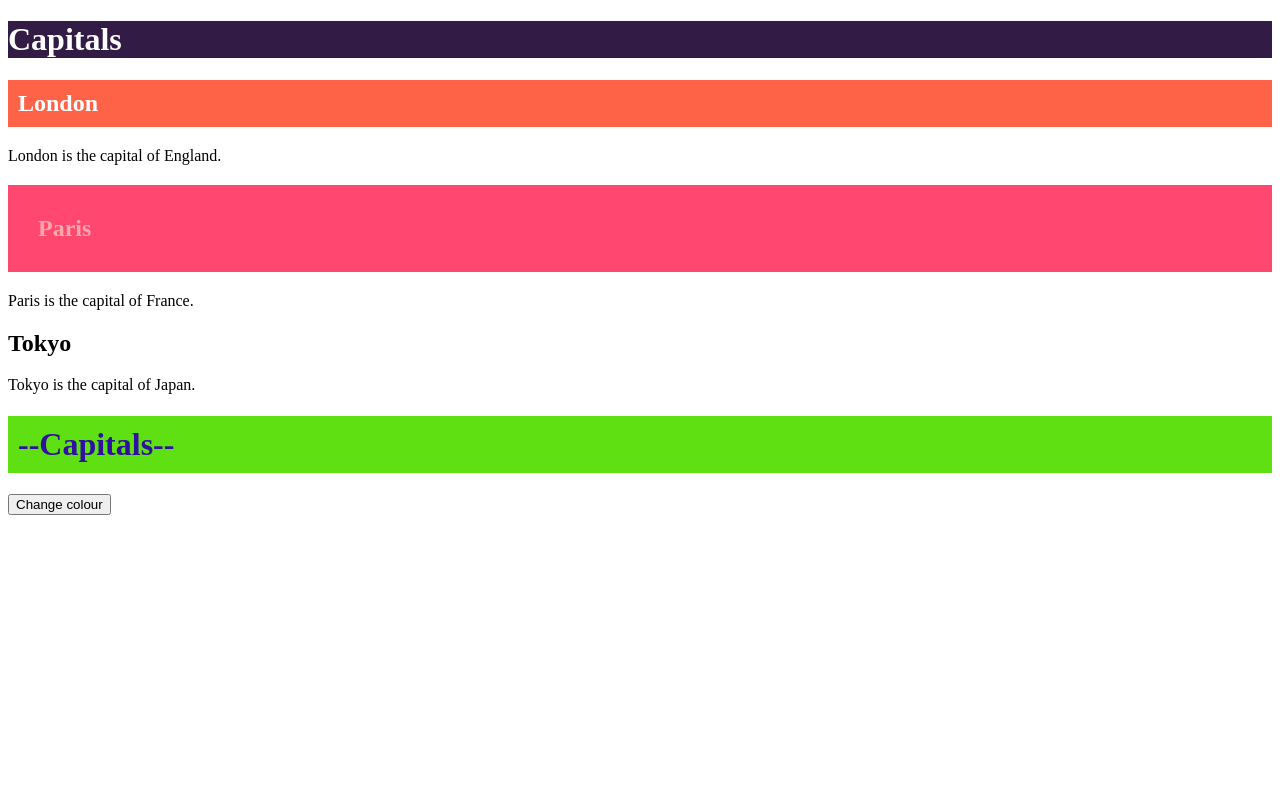
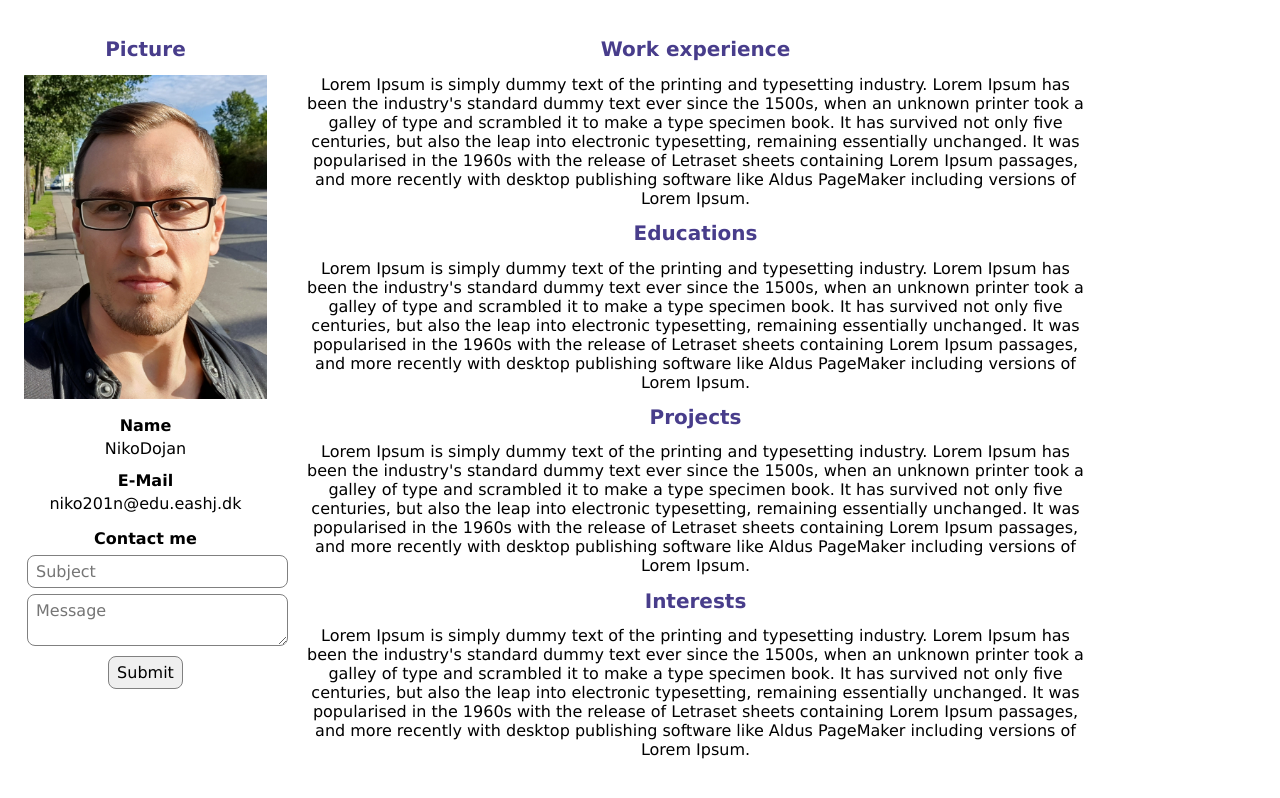
Before and after one commit to zealand-3O-2021E/html-css-bootstrap-dojo85, a plain HTML site: page index.html in a window 1280 px wide. Drawn offline with Linux system fonts and the light colour scheme.

Commit message:
first try of cv

```diff
--- a/index.html
+++ b/index.html
@@ -3,37 +3,64 @@
 <html>
 <head>
     <link rel="stylesheet" type="text/css" href="mystyle.css">
-    <script>
-        function myFunction() {
 
-             if (document.getElementById("2").getAttribute("class") =="city")
-              {
-                document.getElementById("2").className = "city1";
-              }
-              else
-              {
-                document.getElementById("2").className = "city";
-              }
-        }
-    </script>
+
 
 <title>Page Title</title>
 </head>
 <body>
-  <h1>Capitals</h1>
 
-  <h2 id="1" class="city">London</h2>
-  <p>London is the capital of England.</p>
+  <div style="max-width: 1100px; text-align: center;">
+   <div class="sidebar">
+  <h1>Picture</h1>
+  <img class="profile-img" src="/html-css-bootstrap-dojo85/images/profile.jpg">
 
-  <h2 id="2" class="city1">Paris</h2>
-  <p>Paris is the capital of France.</p>
+  <div>
+    <h2>Name</h2>
+    <p>NikoDojan</p>
+    <h2>E-Mail</h2>
+    <p>niko201n@edu.eashj.dk</p>
+  </div>
+  <div style="margin-top: 1rem;">
+    <h2>Contact me</h2>
+    <form method="post" class="contact-form">
+      <input class="text-input w-100" type="text" placeholder="Subject">
+      <br>
+      <textarea class="text-input w-100" placeholder="Message"></textarea>
+      <br>
+      <button class="text-input" type="submit">Submit</button>
+    </form>
+  </div>
+ </div>
 
-  <h2 id="3">Tokyo</h2>
-  <p>Tokyo is the capital of Japan.</p>
+  <div class="main-section">
+    <h1>Work experience</h1>
+    <p>
+      Lorem Ipsum is simply dummy text of the printing and typesetting industry. Lorem Ipsum has been the industry's standard dummy text ever since the 1500s, when an unknown printer took a galley of type and scrambled it to make a type specimen book. It has survived not only five centuries, but also the leap into electronic typesetting, remaining essentially unchanged. It was popularised in the 1960s with the release of Letraset sheets containing Lorem Ipsum passages, and more recently with desktop publishing software like Aldus PageMaker including versions of Lorem Ipsum.
+    </p>
+    <h1>Educations</h1>
+    <p>
+      Lorem Ipsum is simply dummy text of the printing and typesetting industry. Lorem Ipsum has been the industry's standard dummy text ever since the 1500s, when an unknown printer took a galley of type and scrambled it to make a type specimen book. It has survived not only five centuries, but also the leap into electronic typesetting, remaining essentially unchanged. It was popularised in the 1960s with the release of Letraset sheets containing Lorem Ipsum passages, and more recently with desktop publishing software like Aldus PageMaker including versions of Lorem Ipsum.
+    </p>
+    <h1>Projects</h1>
+    <p>
+      Lorem Ipsum is simply dummy text of the printing and typesetting industry. Lorem Ipsum has been the industry's standard dummy text ever since the 1500s, when an unknown printer took a galley of type and scrambled it to make a type specimen book. It has survived not only five centuries, but also the leap into electronic typesetting, remaining essentially unchanged. It was popularised in the 1960s with the release of Letraset sheets containing Lorem Ipsum passages, and more recently with desktop publishing software like Aldus PageMaker including versions of Lorem Ipsum.
+    </p>
+    <h1>Interests</h1>
+    <p>
+      Lorem Ipsum is simply dummy text of the printing and typesetting industry. Lorem Ipsum has been the industry's standard dummy text ever since the 1500s, when an unknown printer took a galley of type and scrambled it to make a type specimen book. It has survived not only five centuries, but also the leap into electronic typesetting, remaining essentially unchanged. It was popularised in the 1960s with the release of Letraset sheets containing Lorem Ipsum passages, and more recently with desktop publishing software like Aldus PageMaker including versions of Lorem Ipsum.
+    </p>
+  </div>
 
-  <h1 class="city">--Capitals--</h1>
+</div>
 
-  <button type="button" onclick="myFunction()">Change colour</button>
+
+
+
+
+
+
+
 
 </body>
 </html>
--- a/myStyle.css
+++ b/myStyle.css
@@ -1,25 +1,60 @@
+body {
+    font-family: Verdana, Geneva, Tahoma, sans-serif;
+    font-size: 16px;
+}
 
 /* H1 tags */
 h1 {
-    background-color: rgb(50, 28, 70);
-    color: white;
+
+    font-size: 1.25rem;
+    color: darkslateblue;
     }
 
-    /* H1 tags with class="city" */
-h1.city {
-    background-color: rgb(94, 224, 18);
-    color: rgb(47, 16, 160);
-    }
+.sidebar {
+    width: 25%;
+    float: left;
+    text-align: center;
+    padding: 1rem;
+    box-sizing: border-box;
+}
 
-    /* class= "city" */
-.city {
-    background-color: tomato;
-    color: white;
-    padding: 10px;
+.main-section {
+    width: 75%;
+    float: left;
+    text-align: center;
+    padding: 1rem;
+    box-sizing: border-box;
 }
-/* class= "city1" */
-.city1 {
-    background-color: rgb(255, 71, 111);
-    color: rgb(255, 168, 168);
-    padding: 30px;
+
+.profile-img {
+    width: 100%;
 }
+
+h2 {
+    font-size: 1rem;
+    font-weight: bold;
+    margin-bottom: 0.25rem;
+    padding-bottom: 0;
+}
+
+.contact-form {
+    margin-bottom: 2rem;
+}
+
+p{
+    margin: 0;
+    padding-bottom: 0;
+}
+
+.text-input {
+    font-size: 1rem;
+    padding: 0.375rem .5rem;
+    margin: 3px;
+    border-radius: 8px;
+    border: solid 1px grey;
+    font-family: Verdana, Geneva, Tahoma, sans-serif;
+}
+
+.w-100 {
+    width: 100%;
+}
```
Also changed, not shown: images/profile.jpg (added).
